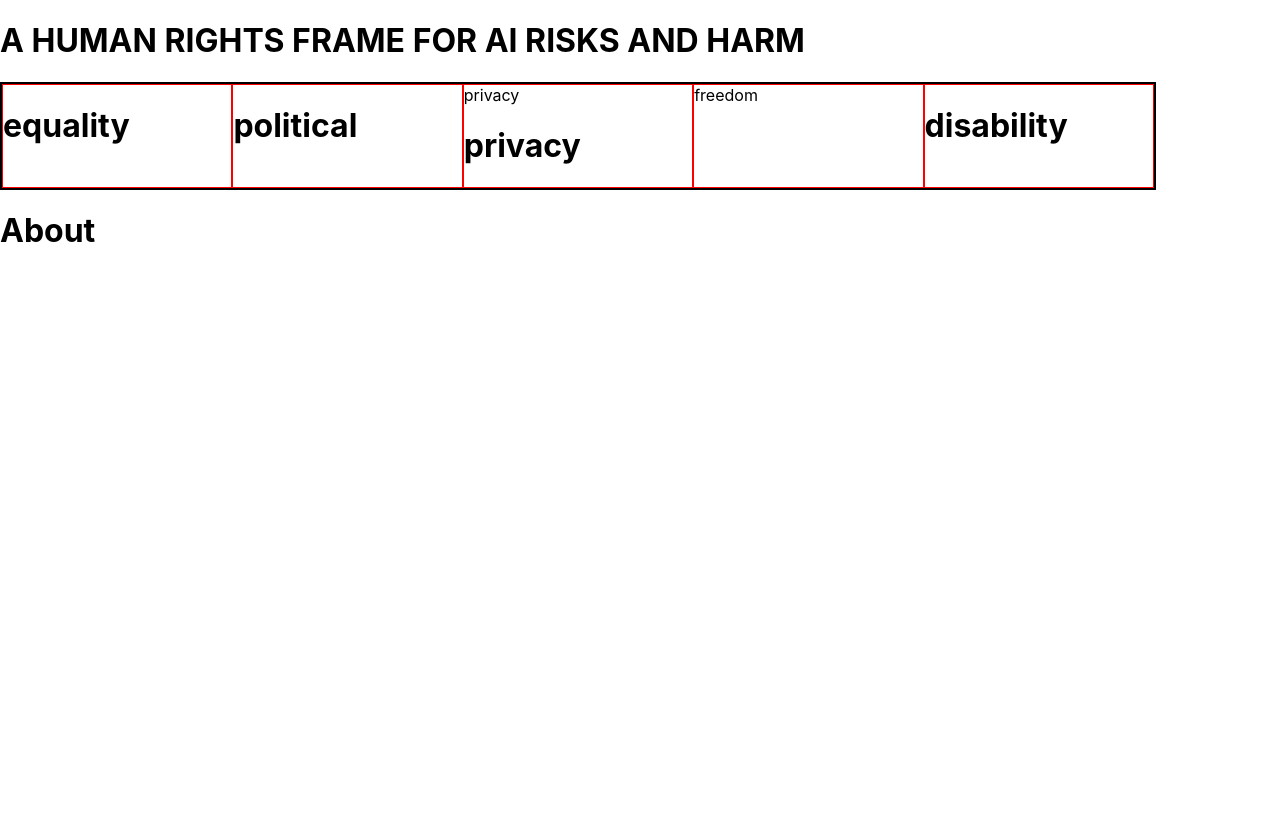
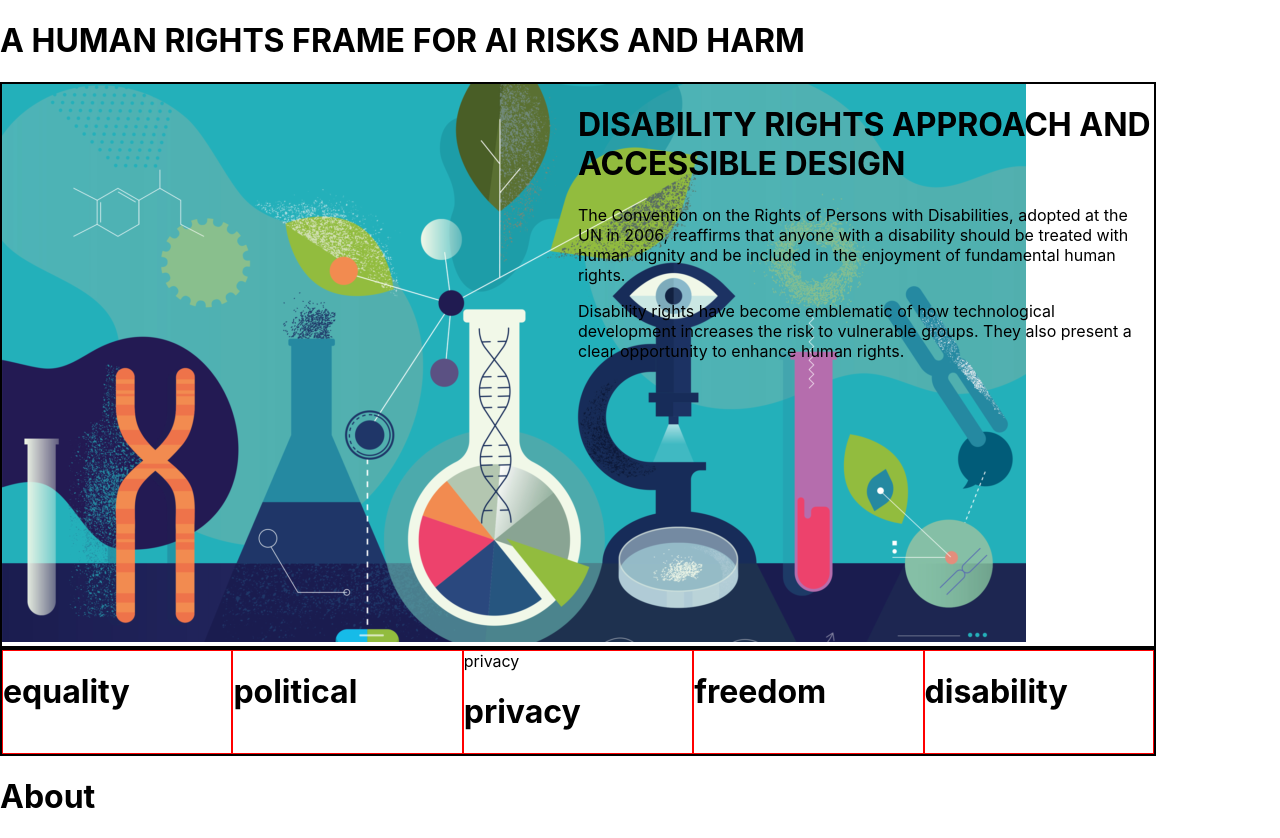
Before and after one commit to dev-augustin/industry_reports, a React (Create React App) app in the folder industry-reports/: page / in a window 1280 px wide. Both pictures are taken after a click on the element "disability". Before the commit the page ends 800 px from the top, so only its background shows below. Built offline with nearby package versions, Linux system fonts and the light colour scheme.

Commit message:
added disabiltiy.js, equality.jsx and app.js before fetching from master file

```diff
--- a/industry-reports/src/App.js
+++ b/industry-reports/src/App.js
@@ -3,6 +3,7 @@ import './App.css';
 import Equality from './components/Equality';
 import Privacy from './components/Privacy'
 import Disability from './components/Disability';
+import Freedom from './components/Freedom'
 
 
 class App extends Component {
@@ -44,7 +45,8 @@ class App extends Component {
           return <Privacy />;
         }else if(this.state.disability === true){
           return <Disability />;
-
+        }else if(this.state.freedom === true){
+          return <Freedom />;
       }}
 
     const equality = () => {
@@ -108,7 +110,7 @@ class App extends Component {
         <div id='equality' > <h1 onClick={() => equality()} > equality</h1> </div>
         <div id='political' ><h1 onClick={() => equality()} > political</h1> </div>
         <div id='privacy' > privacy <h1 onClick={() => privacy()} > privacy</h1> </div>
-        <div id='freedom' > freedom </div>
+        <div id='freedom' > <h1 onClick={() => freedom()}>freedom </h1></div>
         <div id='disability' > <h1 onClick={() => disability()} >disability</h1> </div>
       </div>
       <h1> About </h1>
--- a/industry-reports/src/components/Disability.js
+++ b/industry-reports/src/components/Disability.js
@@ -1,14 +1,37 @@
-import React from 'react'
+import React from 'react';
+import image from '../Assets/newImage.png'
 
 export default function Disability(props) {
+    return (
+        <div className='main-box' >
+        <div>
+        <img id='image' src={image} alt='science'/>
+        </div>
+        <div>
+        <h1 id ='something'> DISABILITY RIGHTS APPROACH AND ACCESSIBLE DESIGN</h1>
+        <p>
+        The Convention on the Rights of Persons with Disabilities, adopted at the UN in 2006, reaffirms that anyone with a disability should be treated with human dignity and be included in the enjoyment of fundamental human rights.
+        </p>
+        <p>
+        Disability rights have become emblematic of how technological development increases the risk to vulnerable groups. They also present a clear opportunity to enhance human rights.
+        </p>
+        </div>
+        </div>
+        );
+    }
+
+
     //const textClick = this.props.textClick
-    return (
-        <div>
-            <h1 onClick={props.clickText}>{props.title}</h1>
-            {/* <p> lorem20 cxzc xz xz</p> */}
-        </div>
-    )
-}
+//     return (
+//         <div>
+//             <h1 onClick={props.clickText}>{props.title}</h1>
+//             {/* <p> lorem20 cxzc xz xz</p> */}
+//             <p>
+//         As mentioned above, bias and discrimination have become central topics for those concerned with the governance and social impact of AI systems.20 A number of high profile studies have demonstrated that, as in the case of detecting skin color, certain AI systems are inherently discriminatory. Alarming reports have detailed how discrim-inatory algorithms are already deployed in the justice system, wherein judges use these tools for sentencing that purport to predict the likelihood a criminal defendant will reoffend
+//       </p>
+//         </div>
+//     )
+// }
 
 {/* <div className='main-box' >
 <div>
--- a/industry-reports/src/components/Equality.jsx
+++ b/industry-reports/src/components/Equality.jsx
@@ -1,5 +1,5 @@
 import React from 'react';
-import image from '../assets/placeholder-image.jpg';
+import image from '../Assets/placeholder-image.jpg';
 
 const Equality = () => {
     return (
```
